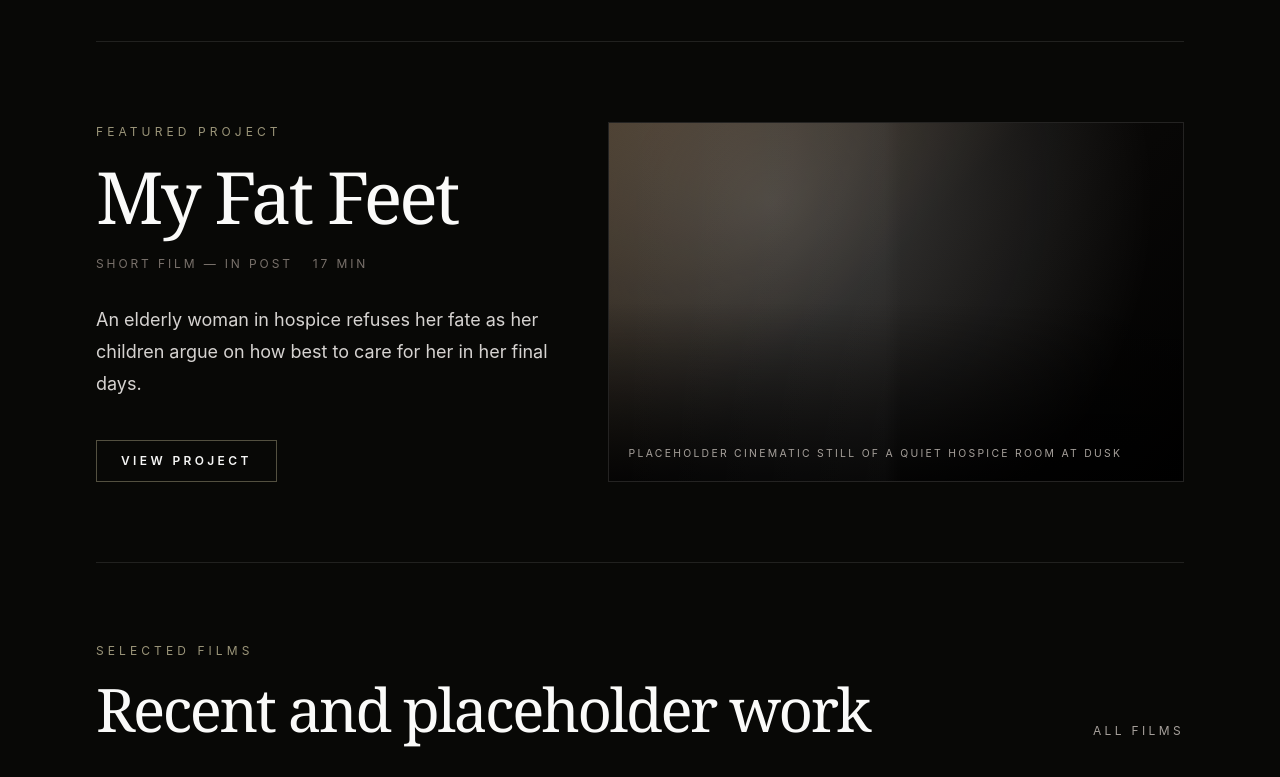
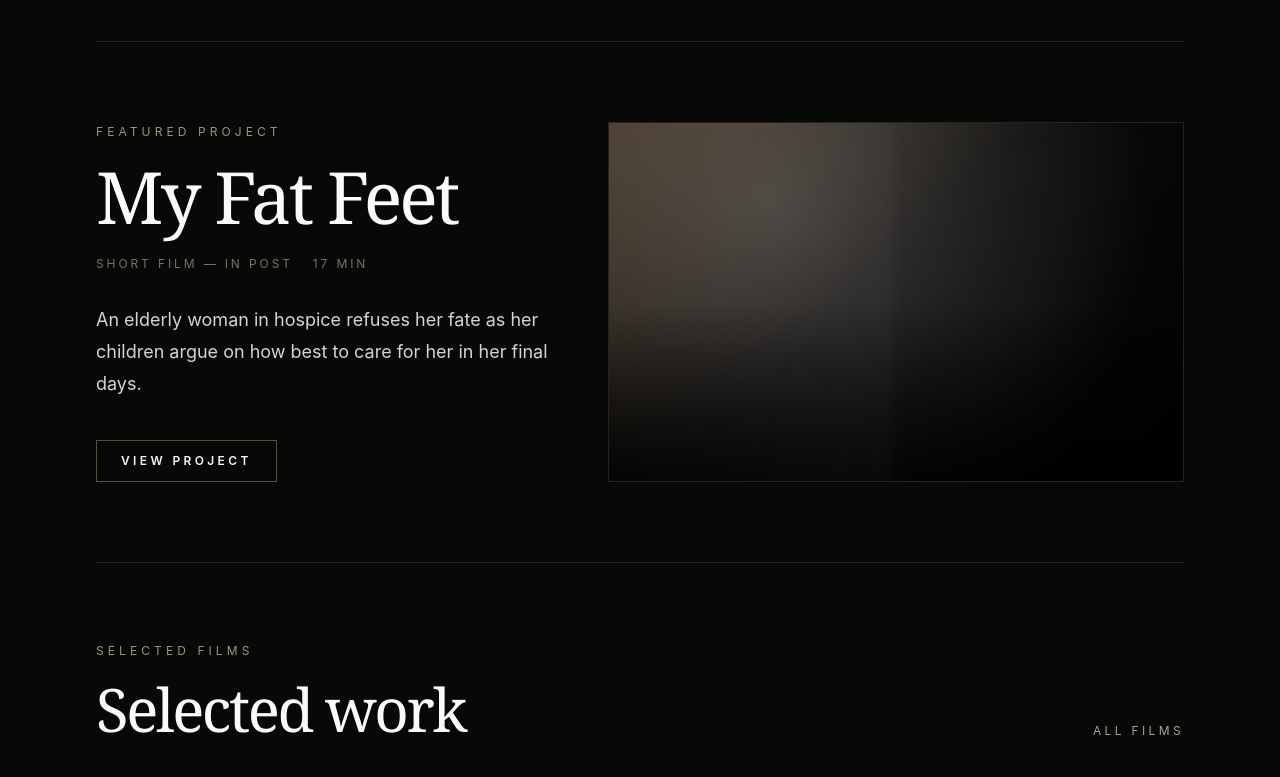
Before and after one commit to subliminaled/subliminaledfilms, a Next.js app: page / in a window 1280 px wide. Shown: the part 820-1597 px from the top of the page. Built offline with nearby package versions, Linux system fonts and the light colour scheme.

Commit message:
Remove placeholder wording from polished UI
Co-authored-by: subliminaled <subliminaled@users.noreply.github.com>

```diff
--- a/app/about/page.tsx
+++ b/app/about/page.tsx
@@ -31,15 +31,15 @@ export default function AboutPage() {
       <section className="grid gap-12 py-16 lg:grid-cols-[0.9fr_1.1fr]">
         <div
           role="img"
-          aria-label="Placeholder portrait image of Ed Castaneda"
+          aria-label="Portrait image of Ed Castaneda"
           className="relative min-h-[34rem] overflow-hidden border border-white/10 bg-stone-950"
         >
           <div className="absolute inset-0 bg-[radial-gradient(circle_at_45%_20%,rgba(245,245,244,0.18),transparent_18rem),linear-gradient(145deg,rgba(120,89,52,0.38),rgba(8,8,6,0.2)_42%,rgba(0,0,0,0.92))]" />
           <div className="absolute left-1/2 top-24 h-48 w-36 -translate-x-1/2 rounded-full border border-white/10 bg-stone-700/20" />
           <div className="absolute bottom-0 left-1/2 h-64 w-72 -translate-x-1/2 rounded-t-full border border-white/10 bg-black/30" />
           <div className="absolute inset-x-0 bottom-0 h-1/2 bg-gradient-to-t from-black/85 to-transparent" />
-          <span className="absolute bottom-6 left-6 right-6 text-[0.65rem] uppercase tracking-[0.22em] text-stone-400">
-            Placeholder portrait image
+          <span className="sr-only">
+            Portrait image of Ed Castaneda
           </span>
         </div>
 
--- a/app/films/[slug]/page.tsx
+++ b/app/films/[slug]/page.tsx
@@ -154,7 +154,7 @@ export default async function FilmDetailPage({ params }: FilmPageProps) {
         >
           <div className="absolute inset-0 bg-[radial-gradient(circle_at_28%_22%,rgba(245,245,244,0.22),transparent_24rem),linear-gradient(135deg,rgba(120,89,52,0.42),rgba(8,8,6,0.34)_45%,rgba(0,0,0,0.92))]" />
           <div className="absolute inset-x-0 bottom-0 h-1/2 bg-gradient-to-t from-black/80 to-transparent" />
-          <span className="absolute bottom-5 left-5 right-5 text-[0.65rem] uppercase tracking-[0.22em] text-stone-400">
+          <span className="sr-only">
             {film.image}
           </span>
         </div>
--- a/app/films/page.tsx
+++ b/app/films/page.tsx
@@ -54,7 +54,7 @@ export default function FilmsPage() {
               >
                 <div className="absolute inset-0 bg-[radial-gradient(circle_at_28%_22%,rgba(245,245,244,0.22),transparent_24rem),linear-gradient(135deg,rgba(120,89,52,0.42),rgba(8,8,6,0.34)_45%,rgba(0,0,0,0.92))]" />
                 <div className="absolute inset-x-0 bottom-0 h-1/2 bg-gradient-to-t from-black/80 to-transparent" />
-                <span className="absolute bottom-5 left-5 right-5 text-[0.65rem] uppercase tracking-[0.22em] text-stone-400">
+                <span className="sr-only">
                   {film.image}
                 </span>
               </div>
--- a/app/in-development/[slug]/page.tsx
+++ b/app/in-development/[slug]/page.tsx
@@ -78,7 +78,7 @@ export default async function DevelopmentProjectPage({
         >
           <div className="absolute inset-0 bg-[radial-gradient(circle_at_30%_24%,rgba(245,245,244,0.22),transparent_26rem),linear-gradient(135deg,rgba(120,89,52,0.42),rgba(8,8,6,0.34)_45%,rgba(0,0,0,0.92))]" />
           <div className="absolute inset-x-0 bottom-0 h-1/2 bg-gradient-to-t from-black/80 to-transparent" />
-          <span className="absolute bottom-6 left-6 right-6 text-[0.65rem] uppercase tracking-[0.22em] text-stone-400">
+          <span className="sr-only">
             {project.image}
           </span>
         </div>
--- a/app/in-development/page.tsx
+++ b/app/in-development/page.tsx
@@ -44,7 +44,7 @@ export default function InDevelopmentPage() {
               >
                 <div className="absolute inset-0 bg-[radial-gradient(circle_at_28%_22%,rgba(245,245,244,0.22),transparent_24rem),linear-gradient(135deg,rgba(120,89,52,0.42),rgba(8,8,6,0.34)_45%,rgba(0,0,0,0.92))]" />
                 <div className="absolute inset-x-0 bottom-0 h-1/2 bg-gradient-to-t from-black/80 to-transparent" />
-                <span className="absolute bottom-5 left-5 right-5 text-[0.65rem] uppercase tracking-[0.22em] text-stone-400">
+                <span className="sr-only">
                   {project.image}
                 </span>
               </div>
--- a/app/page.tsx
+++ b/app/page.tsx
@@ -33,7 +33,7 @@ function CinematicStill({
       <div className="absolute inset-0 bg-[radial-gradient(circle_at_28%_22%,rgba(245,245,244,0.22),transparent_24rem),linear-gradient(135deg,rgba(120,89,52,0.42),rgba(8,8,6,0.34)_45%,rgba(0,0,0,0.92))]" />
       <div className="absolute inset-x-0 bottom-0 h-1/2 bg-gradient-to-t from-black/80 to-transparent" />
       <div className="absolute inset-0 bg-[linear-gradient(90deg,transparent,rgba(255,255,255,0.08)_48%,transparent_51%)] opacity-30" />
-      <span className="absolute bottom-5 left-5 right-5 text-[0.65rem] uppercase tracking-[0.22em] text-stone-400">
+      <span className="sr-only">
         {label}
       </span>
     </div>
@@ -87,7 +87,7 @@ export default function Home() {
           </p>
         </div>
         <CinematicStill
-          label="Placeholder cinematic still image"
+          label="Abstract cinematic still image"
           className="aspect-[16/11] lg:aspect-[4/5]"
         />
       </section>
@@ -131,7 +131,7 @@ export default function Home() {
               Selected Films
             </p>
             <h2 className="mt-5 text-4xl tracking-[-0.04em] text-stone-50 sm:text-6xl">
-              Recent and placeholder work
+              Selected work
             </h2>
           </div>
           <Link
--- a/data/developmentProjects.ts
+++ b/data/developmentProjects.ts
@@ -24,7 +24,7 @@ export const developmentProjects: DevelopmentProject[] = [
     description:
       "A restrained chamber piece about care, dignity, and family decisions made under pressure.",
     themes: ["End-of-life care", "Family", "Dignity"],
-    image: "Placeholder still of a quiet hospice room at dusk",
+    image: "Quiet hospice room at dusk",
     ctaLabel: "Discuss the film",
     ctaHref: "/contact",
   },
@@ -39,7 +39,7 @@ export const developmentProjects: DevelopmentProject[] = [
     description:
       "An early-stage project container for smaller narrative pieces connected by atmosphere, confession, and transformation.",
     themes: ["Memory", "Transformation", "Secrets"],
-    image: "Placeholder still of moths circling a porch light",
+    image: "Moths circling a porch light",
     ctaLabel: "Ask about the slate",
     ctaHref: "/contact",
   },
@@ -54,7 +54,7 @@ export const developmentProjects: DevelopmentProject[] = [
     description:
       "A character-driven drama about memory, absence, and the emotional cost of starting over.",
     themes: ["Family", "Memory", "Return"],
-    image: "Placeholder still of a woman near a quiet window",
+    image: "A woman near a quiet window",
     ctaLabel: "Discuss the project",
     ctaHref: "/contact",
   },
--- a/data/films.ts
+++ b/data/films.ts
@@ -31,7 +31,7 @@ export const films: Film[] = [
       "An elderly woman in hospice refuses her fate as her children argue on how best to care for her in her final days.",
     description:
       "A chamber drama about family, dignity, and the emotional weight of care at the end of life.",
-    image: "Placeholder cinematic still of a quiet hospice room at dusk",
+    image: "Quiet hospice room at dusk",
     videoUrl: null,
     featured: true,
     externalLinks: [],
@@ -44,11 +44,11 @@ export const films: Film[] = [
     runtime: "12 min",
     roles: ["Director"],
     genre: "Drama",
-    status: "Placeholder",
+    status: "Selected Work",
     logline:
       "Two relatives sit with the silence that follows an impossible conversation.",
     description:
-      "A placeholder narrative short entry for future catalogue expansion.",
+      "A spare narrative short about distance, regret, and the words that remain unsaid.",
     image: "Two figures seated apart in a muted living room",
     videoUrl: null,
     featured: false,
@@ -62,11 +62,11 @@ export const films: Film[] = [
     runtime: "9 min",
     roles: ["Producer"],
     genre: "Narrative Short",
-    status: "Placeholder",
+    status: "Selected Work",
     logline:
       "A quiet night becomes a reckoning for someone trying not to go home.",
     description:
-      "A placeholder film entry for the selected work section.",
+      "A contained night story about avoidance, longing, and the pull of home.",
     image: "Night exterior still with a single porch light",
     videoUrl: null,
     featured: false,
```
